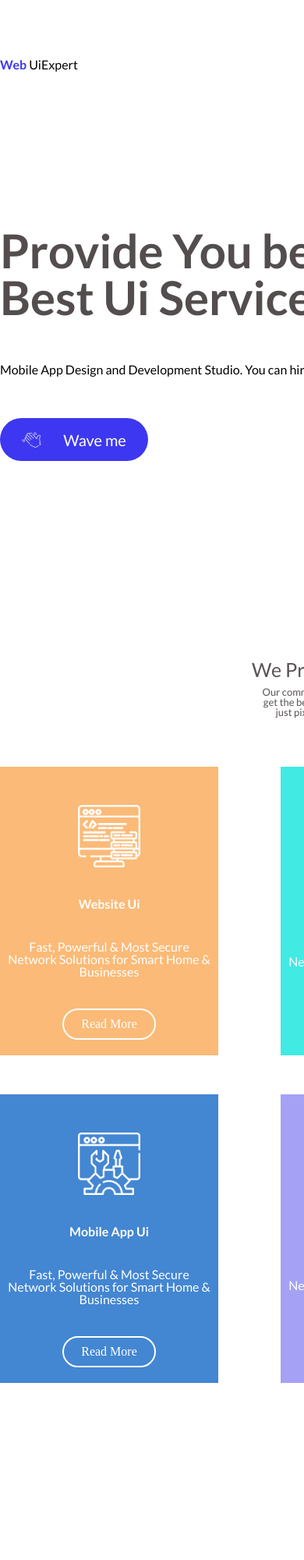
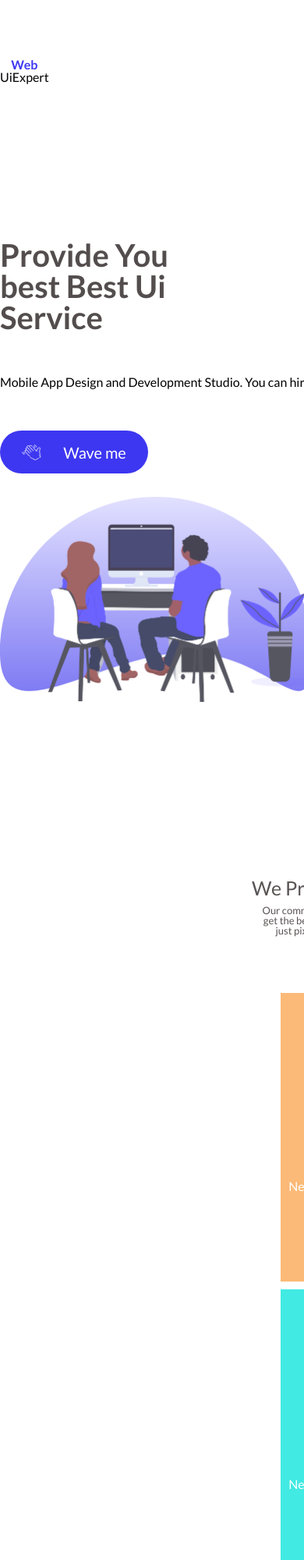
Before and after one commit to marimchedlish/reponsive-8, a plain HTML site: page index.html in a window 390 px wide. Shown: the top 2000 px of the page at 78% size. Before the commit the page ends 1973 px from the top, so only its background shows below. Drawn offline with Linux system fonts and the light colour scheme.

Commit message:
responsive

```diff
--- /dev/null
+++ b/css/responsive.css
@@ -0,0 +1,79 @@
+@media (max-width: 1280px) {
+    .img {
+        max-width: 400px;
+        width: 100%;
+    }
+}
+
+@media (max-width: 1280px) {
+    h1 {
+        font-size: 40px;
+        max-width: 300px;
+        width: 100%;
+        align-items: center;
+}
+
+@media (max-width: 1280px) {
+    .nav-ul {
+        display: flex;
+        justify-content: space-between;
+        width: 100%;
+        font-family: lato;
+        font-size: 13px;
+}
+
+@media (max-width: 1000px) {
+    .div-block {
+        flex-wrap: wrap;
+        width: 100%;
+        flex-direction: column;
+        align-items: center;
+    }
+
+}
+
+@media (max-width: 1000px) {
+    .div-block1 {
+        display: flex;
+        flex-direction: column;
+        width: 100%;
+        align-items: center;
+    }
+
+
+}
+
+@media (max-width: 1000px) {
+    .burger-bar {
+        display: block;
+        width: 100%;
+        margin-left: 80%;
+    }
+
+    nav {
+        display: none;
+        width: 100%;
+    }
+
+    .block {
+        margin-top: 10px;
+    }
+
+    .block1 {
+        margin-top: 10px;
+    }
+
+    .div-block1 {
+        margin-top: 0px;
+    }
+
+}
+
+@media (max-width: 900px) {
+    .first-section-div {
+        flex-direction: column;
+    }
+    .right-div {
+        margin-top: 30px;
+    }
+}
--- a/css/styles.css
+++ b/css/styles.css
@@ -15,6 +15,7 @@ header {
 
 .nav-li {
     color: #3D37F1;
+    margin-right: 10px;
 }
 .web-text {
     color: #3D37F1;
@@ -22,8 +23,7 @@ header {
     font-family: lato;
 }
 .nav-ul {
-    display: flex;
-    justify-content: space-around;
+
     width: 600px;
     font-family: lato;
 }
@@ -44,9 +44,12 @@ section {
     width: 500px;
 }
 
+
+
 .img {
     width: 500px;
 }
+
 
 h1 {
     font-size: 60px;
@@ -63,6 +66,7 @@ h1 {
     flex-direction: column;
     justify-content: space-between;
     align-content: center;
+
 }
 
 .blue-block {
@@ -97,6 +101,7 @@ h1 {
     display: flex;
     flex-direction: column;
     align-content: center;
+
 }
 
 .second-section-title {
@@ -135,7 +140,7 @@ h1 {
 }
 
 .div-block {
-    width: 1000px;
+    max-width: 1000px;
     display: flex;
     justify-content: space-between;
     margin-top: 50px;
@@ -150,6 +155,7 @@ h1 {
     justify-content: space-around;
     align-items: center;
     color: white;
+
 }
 
 .block:nth-child(2) {
@@ -232,12 +238,24 @@ h1 {
 }
 
 .div-block1 {
-    width: 1000px;
+    max-width: 1000px;
     display: flex;
     justify-content: space-between;
     margin-top: 50px;
+
 }
 
 p {
     font-family: lato;
 }
+
+.header-div {
+    display: flex;
+    justify-content: space-between;
+    width: 1000px;
+
+}
+
+.burger-bar {
+    display: none;
+}
--- a/index.html
+++ b/index.html
@@ -2,13 +2,20 @@
 <html lang="en">
 <head>
     <meta charset="UTF-8">
+    <meta name="viewport" content="width=device-width, initial-scale=1.0">
     <link rel="stylesheet" href="css/reset.css">
     <link rel="stylesheet" href="css/styles.css">
     <link rel="stylesheet" href="css/fonts.css">
-    <title>Lesson 7</title>
+    <link rel="stylesheet" href="css/responsive.css">
+    <title>Lesson 8</title>
+    <script
+      src="https://kit.fontawesome.com/6de6aa5275.js"
+      crossorigin="anonymous">
+    </script>
 </head>
 <body>
      <header>
+         <div class="header-div">
 
          <h2 class="logo"><span class="web-text">Web </span>UiExpert</h2>
          <nav>
@@ -21,7 +28,10 @@
 
              </ul>
          </nav>
-
+         <div class="burger-bar">
+            <i class="fas fa-bars"></i>
+         </div>
+        </div>
      </header>
      <section>
        <div class="first-section-div">
@@ -94,5 +104,6 @@
 
    </div>
      </section>
+
 </body>
 </html>
```
